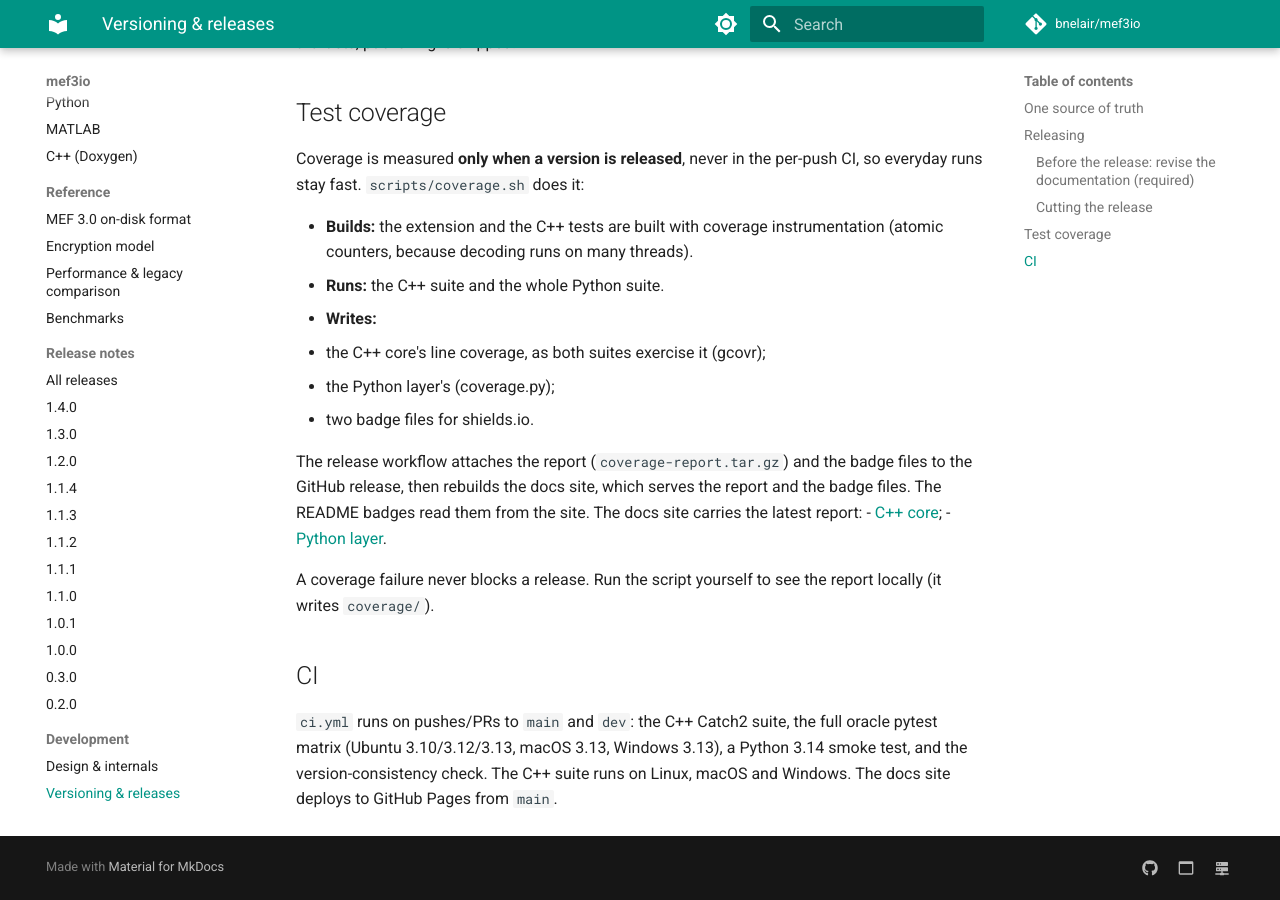
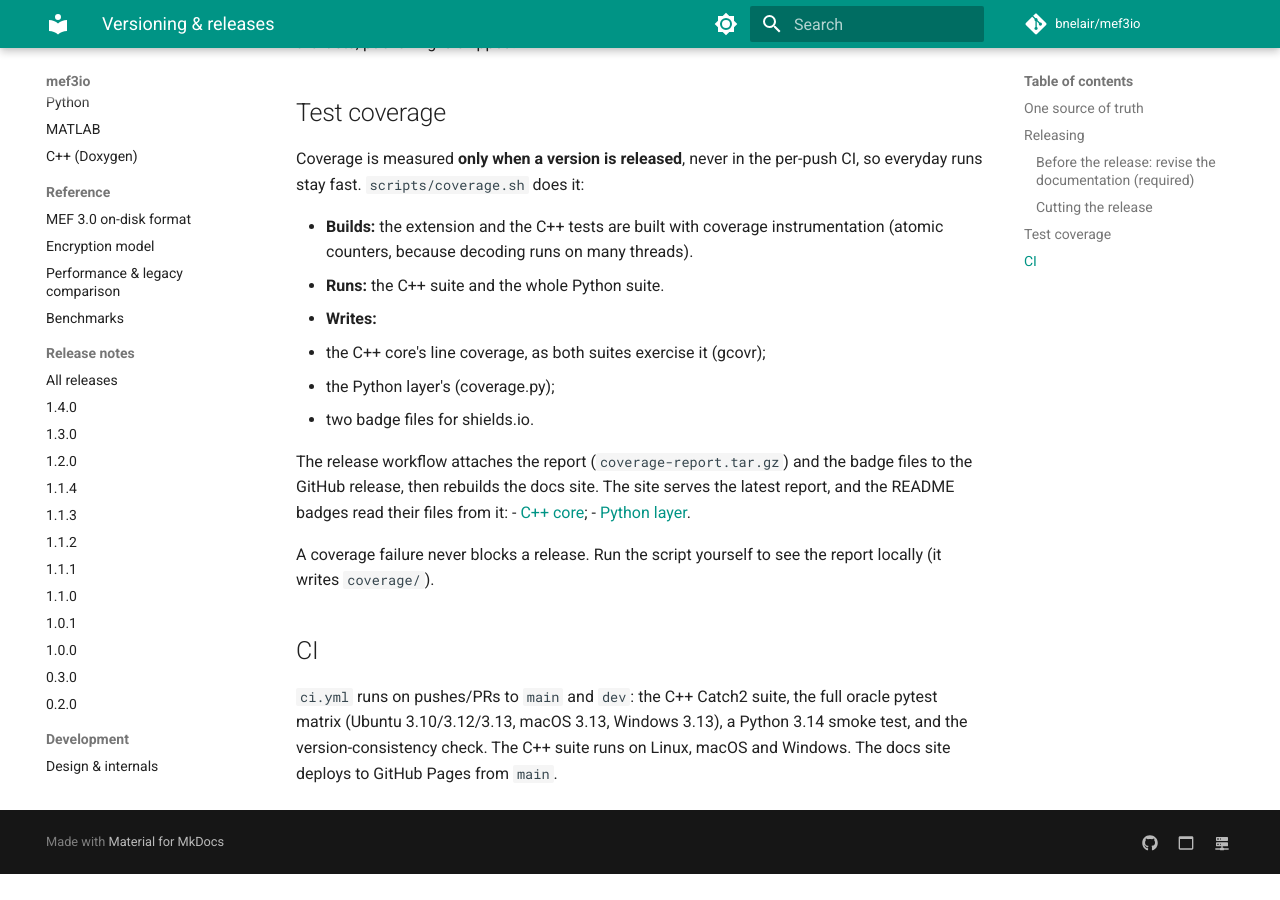
Before and after one commit to bnelair/mef3io, an MkDocs documentation site: the page built from docs/releasing.md, in a window 1280 px wide and 900 px high, scrolled down 1790 px. Built offline with MkDocs 1.6.1 and Material for MkDocs 9.7.7, drawn with Linux system fonts in a browser that asks for light colours; comment, search, counter and statistics services are not loaded; after the commit the page ends 2664 px from its top, so only the background shows below that.

Commit message:
Coverage: comment and docs wording (verification nits)
Co-Authored-By: Claude Opus 5.5 <noreply@anthropic.com>
Claude-Session: https://claude.ai/code/session_01PWYBRHqzczzUfo99eFKLmQ

```diff
--- a/docs/releasing.md
+++ b/docs/releasing.md
@@ -81,8 +81,8 @@ per-push CI, so everyday runs stay fast. `scripts/coverage.sh` does it:
   - two badge files for shields.io.
 
 The release workflow attaches the report (`coverage-report.tar.gz`) and the
-badge files to the GitHub release, then rebuilds the docs site, which serves
-the report and the badge files. The README badges read them from the site. The docs site carries the latest report:
+badge files to the GitHub release, then rebuilds the docs site. The site
+serves the latest report, and the README badges read their files from it:
 - [C++ core](https://bnelair.github.io/mef3io/coverage/core/);
 - [Python layer](https://bnelair.github.io/mef3io/coverage/python/).
 
```
Also changed, not shown: 1 other file.
